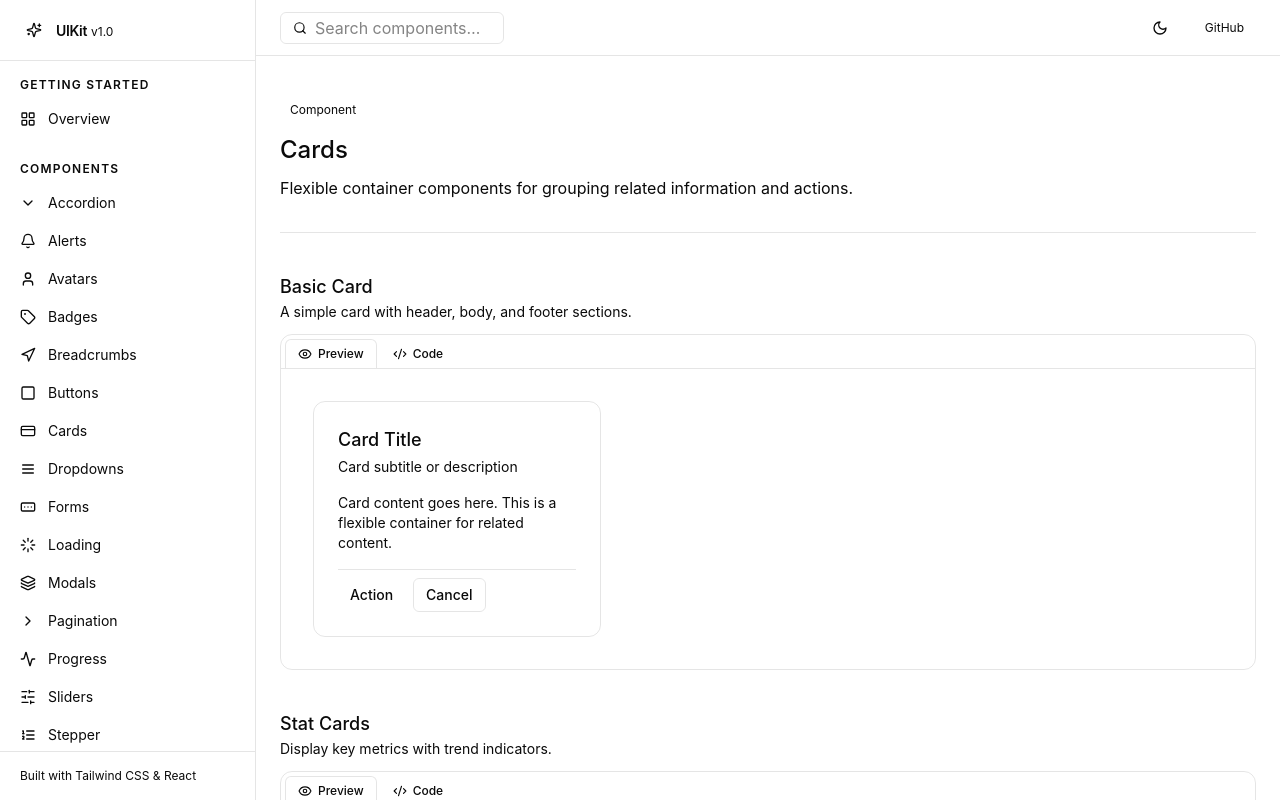
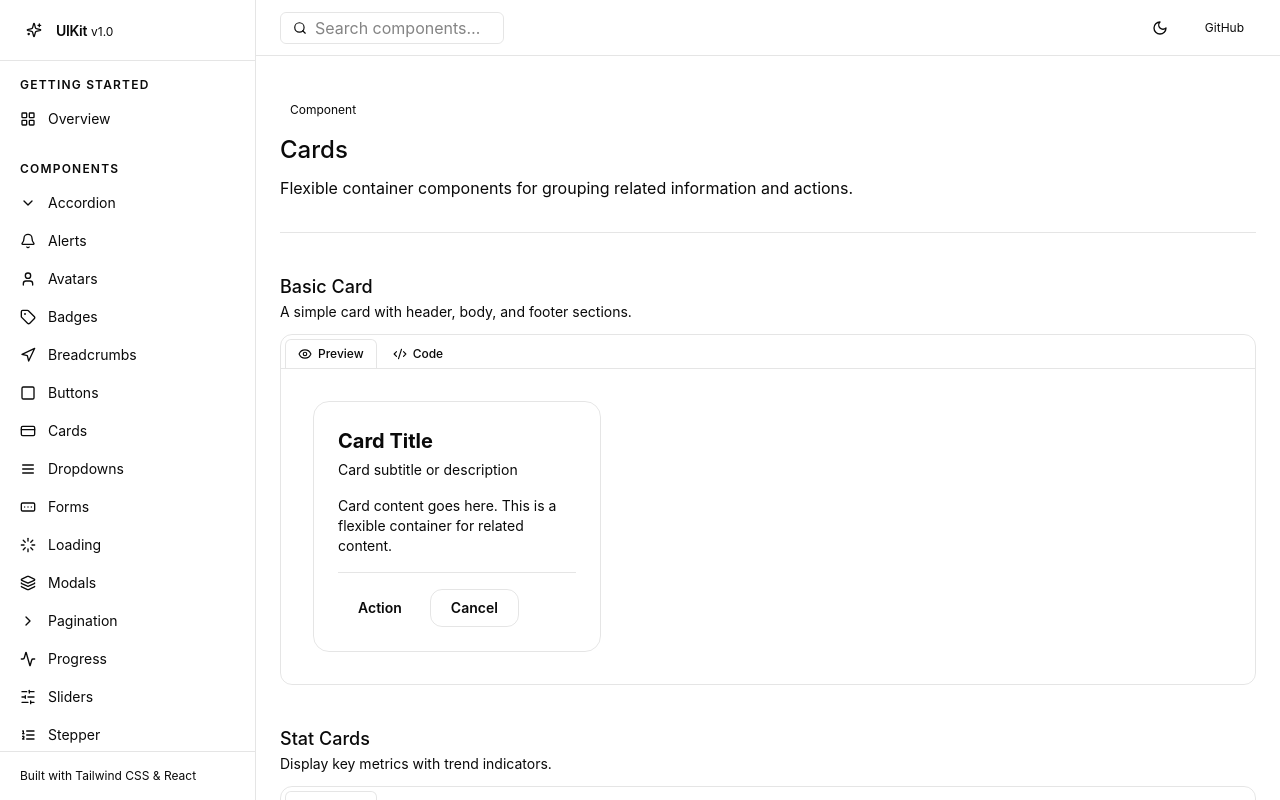
Before and after one commit to Keerat-27/Brickly, a React (Vite) app: page /cards in a window 1280 px wide. Built offline with nearby package versions, Linux system fonts and the light colour scheme.

Commit message:
Update files from Figma Make

```diff
--- a/src/app/pages/CardsPage.tsx
+++ b/src/app/pages/CardsPage.tsx
@@ -14,31 +14,31 @@ export function CardsPage() {
       <ComponentSection
         title="Basic Card"
         description="A simple card with header, body, and footer sections."
-        code={`<div className="rounded-xl border border-border bg-card text-card-foreground p-6 space-y-4">
+        code={`<div className="rounded-2xl border border-border bg-card p-6 space-y-4 w-72">
   <div>
-    <h3 className="text-card-foreground">Card Title</h3>
+    <h3 className="text-foreground font-bold text-xl">Card Title</h3>
     <p className="text-sm text-muted-foreground mt-1">Card subtitle or description</p>
   </div>
   <p className="text-sm text-muted-foreground">
-    Card content goes here. This is a flexible container.
+    Card content goes here. This is a flexible container for related content.
   </p>
-  <div className="flex gap-2 pt-2 border-t border-border">
-    <button className="px-3 py-1.5 rounded-md bg-primary text-primary-foreground text-sm">Action</button>
-    <button className="px-3 py-1.5 rounded-md border border-border text-sm">Cancel</button>
+  <div className="flex gap-2 pt-4 border-t border-border">
+    <button className="px-5 py-2 rounded-xl bg-foreground text-background text-sm font-medium">Action</button>
+    <button className="px-5 py-2 rounded-xl border border-border text-foreground text-sm font-medium">Cancel</button>
   </div>
 </div>`}
       >
-        <div className="rounded-xl border border-border bg-card p-6 space-y-4 w-72">
+        <div className="rounded-2xl border border-border bg-card p-6 space-y-4 w-72">
           <div>
-            <h3>Card Title</h3>
+            <h3 className="text-foreground" style={{ fontWeight: 700, fontSize: "1.25rem" }}>Card Title</h3>
             <p className="text-sm text-muted-foreground mt-1">Card subtitle or description</p>
           </div>
           <p className="text-sm text-muted-foreground">
             Card content goes here. This is a flexible container for related content.
           </p>
-          <div className="flex gap-2 pt-2 border-t border-border">
-            <button className="px-3 py-1.5 rounded-md bg-primary text-primary-foreground text-sm">Action</button>
-            <button className="px-3 py-1.5 rounded-md border border-border text-sm text-foreground">Cancel</button>
+          <div className="flex gap-2 pt-4 border-t border-border">
+            <button className="px-5 py-2 rounded-xl bg-foreground text-background text-sm" style={{ fontWeight: 600 }}>Action</button>
+            <button className="px-5 py-2 rounded-xl border border-border text-foreground text-sm" style={{ fontWeight: 600 }}>Cancel</button>
           </div>
         </div>
       </ComponentSection>
@@ -87,43 +87,43 @@ export function CardsPage() {
       <ComponentSection
         title="Profile / User Card"
         description="Display user information in a structured card layout."
-        code={`<div className="rounded-xl border border-border bg-card p-6 flex flex-col items-center text-center space-y-3">
-  <div className="w-16 h-16 rounded-full bg-blue-500 text-white text-xl flex items-center justify-center">AJ</div>
+        code={`<div className="rounded-2xl border border-border bg-card p-6 flex flex-col items-center text-center gap-4 w-64">
+  <div className="w-20 h-20 rounded-full bg-blue-400 text-white text-2xl flex items-center justify-center font-medium">AJ</div>
   <div>
-    <p className="text-foreground">Alice Johnson</p>
-    <p className="text-sm text-muted-foreground">Product Designer</p>
+    <p className="text-foreground font-semibold">Alice Johnson</p>
+    <p className="text-sm text-muted-foreground mt-0.5">Product Designer</p>
   </div>
-  <div className="flex gap-4 text-center text-sm">
-    <div><p className="text-foreground">128</p><p className="text-muted-foreground">Posts</p></div>
-    <div><p className="text-foreground">4.2k</p><p className="text-muted-foreground">Followers</p></div>
-    <div><p className="text-foreground">362</p><p className="text-muted-foreground">Following</p></div>
+  <div className="flex w-full text-center text-sm">
+    <div className="flex-1"><p className="text-foreground font-medium">128</p><p className="text-muted-foreground text-xs mt-0.5">Posts</p></div>
+    <div className="flex-1 border-x border-border"><p className="text-foreground font-medium">4.2k</p><p className="text-muted-foreground text-xs mt-0.5">Followers</p></div>
+    <div className="flex-1"><p className="text-foreground font-medium">362</p><p className="text-muted-foreground text-xs mt-0.5">Following</p></div>
   </div>
-  <button className="w-full px-4 py-2 rounded-lg bg-primary text-primary-foreground text-sm">Follow</button>
+  <button className="w-full py-2.5 rounded-xl bg-foreground text-background text-sm font-semibold">Follow</button>
 </div>`}
       >
-        <div className="rounded-xl border border-border bg-card p-6 flex flex-col items-center text-center space-y-3 w-60">
-          <div className="w-16 h-16 rounded-full bg-blue-500 text-white text-xl flex items-center justify-center">
+        <div className="rounded-2xl border border-border bg-card p-6 flex flex-col items-center text-center gap-4 w-64">
+          <div className="w-20 h-20 rounded-full bg-blue-400 text-white text-2xl flex items-center justify-center" style={{ fontWeight: 500 }}>
             AJ
           </div>
           <div>
-            <p className="text-foreground">Alice Johnson</p>
-            <p className="text-sm text-muted-foreground">Product Designer</p>
+            <p className="text-foreground" style={{ fontWeight: 600 }}>Alice Johnson</p>
+            <p className="text-sm text-muted-foreground mt-0.5">Product Designer</p>
           </div>
-          <div className="flex gap-4 text-center text-sm w-full">
+          <div className="flex w-full text-center text-sm">
             <div className="flex-1">
-              <p className="text-foreground">128</p>
-              <p className="text-muted-foreground text-xs">Posts</p>
+              <p className="text-foreground" style={{ fontWeight: 500 }}>128</p>
+              <p className="text-muted-foreground text-xs mt-0.5">Posts</p>
             </div>
             <div className="flex-1 border-x border-border">
-              <p className="text-foreground">4.2k</p>
-              <p className="text-muted-foreground text-xs">Followers</p>
+              <p className="text-foreground" style={{ fontWeight: 500 }}>4.2k</p>
+              <p className="text-muted-foreground text-xs mt-0.5">Followers</p>
             </div>
             <div className="flex-1">
-              <p className="text-foreground">362</p>
-              <p className="text-muted-foreground text-xs">Following</p>
+              <p className="text-foreground" style={{ fontWeight: 500 }}>362</p>
+              <p className="text-muted-foreground text-xs mt-0.5">Following</p>
             </div>
           </div>
-          <button className="w-full px-4 py-2 rounded-lg bg-primary text-primary-foreground text-sm">
+          <button className="w-full py-2.5 rounded-xl bg-foreground text-background text-sm" style={{ fontWeight: 600 }}>
             Follow
           </button>
         </div>
```
